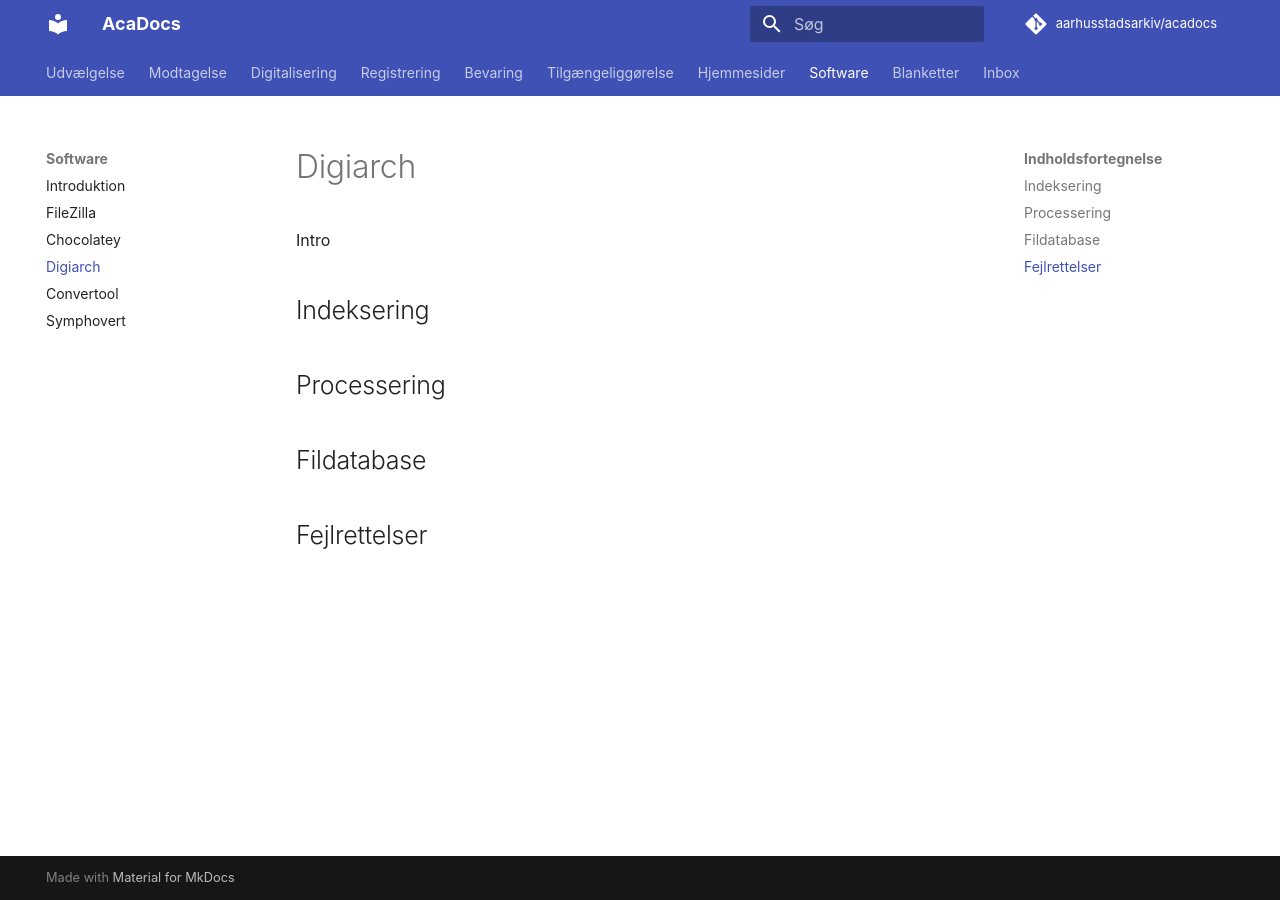
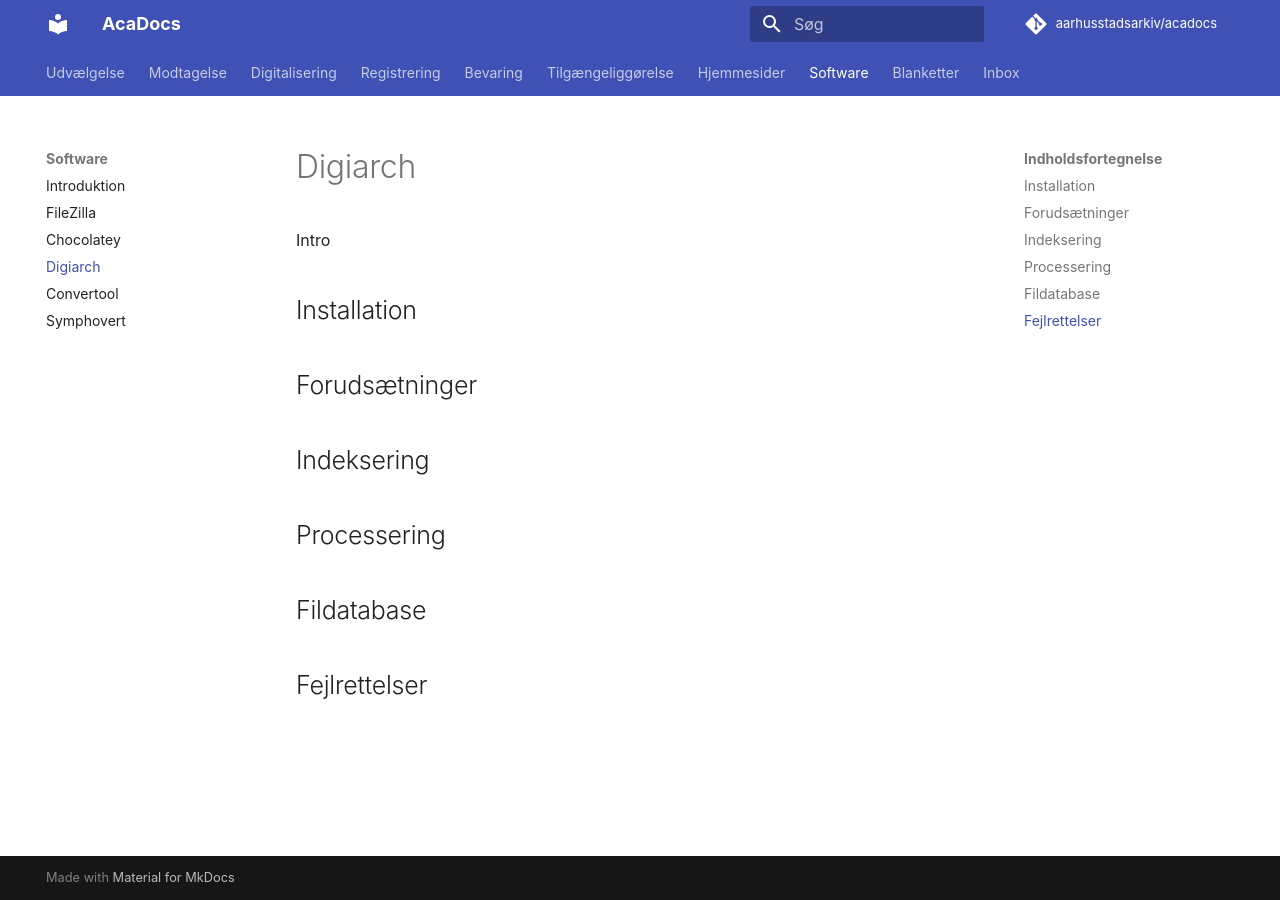
Before and after one commit to aarhusstadsarkiv/acadocs, an MkDocs documentation site: the page built from docs/software/digiarch.md, in a window 1280 px wide. Built offline with MkDocs 1.6.1 and Material for MkDocs 9.7.7, drawn with Linux system fonts in a browser that asks for light colours; comment, search, counter and statistics services are not loaded.

Commit message:
Add sections

```diff
--- a/docs/software/digiarch.md
+++ b/docs/software/digiarch.md
@@ -1,5 +1,10 @@
 # Digiarch
 Intro
+
+## Installation
+
+## Forudsætninger
+
 ## Indeksering
 
 ## Processering
```
